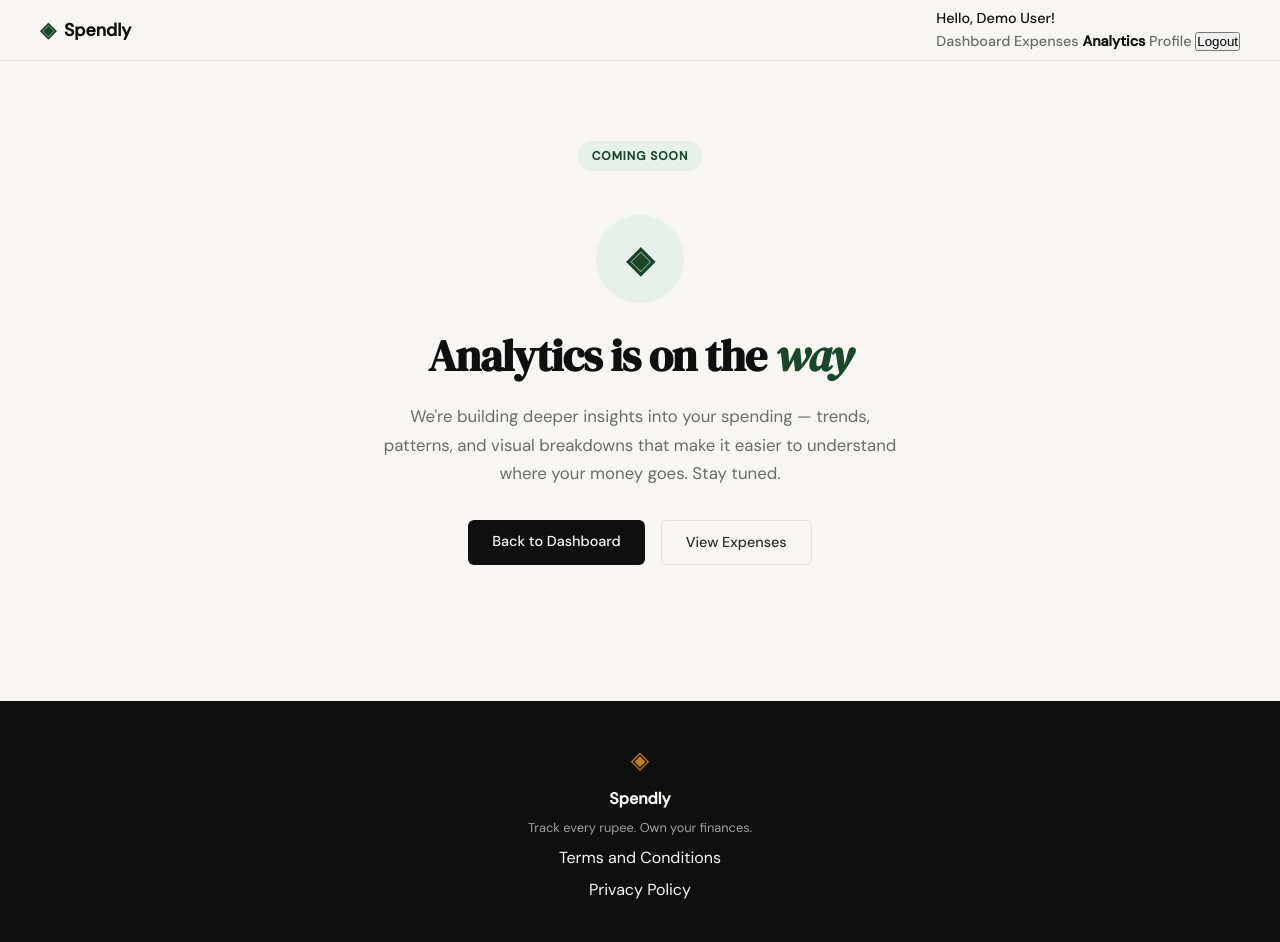
After one commit to ashrithasadaram/spendly-using-claude, a Flask app: page /analytics in a window 1280 px wide. The commit adds this page. Run offline with Flask 3, Linux system fonts and the light colour scheme; a user stored in the database is signed in.

Commit message:
add coming soon page

```diff
--- a/app.py
+++ b/app.py
@@ -255,6 +255,17 @@ def profile():
         return render_template("error.html", error="Unable to load profile"), 500
     finally:
         conn.close()
+
+
+# ================================================================== #
+# ANALYTICS (placeholder — coming soon)                               #
+# ================================================================== #
+
+@app.route("/analytics")
+@login_required
+def analytics():
+    """Analytics placeholder — deeper insights coming soon."""
+    return render_template("analytics.html")
 
 
 # ================================================================== #
--- a/static/css/style.css
+++ b/static/css/style.css
@@ -478,6 +478,73 @@ a { color: inherit; text-decoration: none; }
 .auth-switch a:hover { text-decoration: underline; }
 
 /* ------------------------------------------------------------------ */
+/* User nav active state                                               */
+/* ------------------------------------------------------------------ */
+
+.user-nav a.active {
+    color: var(--ink);
+    font-weight: 600;
+}
+
+/* ------------------------------------------------------------------ */
+/* Coming Soon (Analytics placeholder)                                 */
+/* ------------------------------------------------------------------ */
+
+.coming-soon {
+    max-width: var(--max-width);
+    margin: 0 auto;
+    padding: 5rem 2rem 6rem;
+    text-align: center;
+    display: flex;
+    flex-direction: column;
+    align-items: center;
+    gap: 1.25rem;
+}
+
+.coming-soon-mark {
+    width: 88px;
+    height: 88px;
+    border-radius: 50%;
+    background: var(--accent-light);
+    color: var(--accent);
+    display: flex;
+    align-items: center;
+    justify-content: center;
+    font-size: 2.25rem;
+    font-weight: 600;
+    margin-bottom: 0.5rem;
+}
+
+.coming-soon-title {
+    font-family: var(--font-display);
+    font-size: clamp(2rem, 4vw, 2.75rem);
+    line-height: 1.15;
+    letter-spacing: -0.02em;
+    color: var(--ink);
+    max-width: 620px;
+}
+
+.coming-soon-title em {
+    font-style: italic;
+    color: var(--accent);
+}
+
+.coming-soon-subtitle {
+    font-size: 1.05rem;
+    color: var(--ink-muted);
+    line-height: 1.7;
+    max-width: 520px;
+}
+
+.coming-soon-actions {
+    display: flex;
+    gap: 1rem;
+    flex-wrap: wrap;
+    justify-content: center;
+    margin-top: 0.75rem;
+}
+
+/* ------------------------------------------------------------------ */
 /* Footer                                                              */
 /* ------------------------------------------------------------------ */
 
--- /dev/null
+++ b/templates/analytics.html
@@ -0,0 +1,22 @@
+{% extends "base.html" %}
+
+{% block title %}Analytics - Spendly{% endblock %}
+
+{% block content %}
+<section class="coming-soon">
+    <span class="hero-badge">Coming Soon</span>
+    <div class="coming-soon-mark" aria-hidden="true">◈</div>
+    <h1 class="coming-soon-title">
+        Analytics is on the <em>way</em>
+    </h1>
+    <p class="coming-soon-subtitle">
+        We're building deeper insights into your spending — trends, patterns,
+        and visual breakdowns that make it easier to understand where your
+        money goes. Stay tuned.
+    </p>
+    <div class="coming-soon-actions">
+        <a href="{{ url_for('dashboard') }}" class="btn-primary">Back to Dashboard</a>
+        <a href="{{ url_for('expenses') }}" class="btn-ghost">View Expenses</a>
+    </div>
+</section>
+{% endblock %}
--- a/templates/base.html
+++ b/templates/base.html
@@ -23,9 +23,10 @@
                 <div class="user-menu">
                     <span class="user-greeting">Hello, {{ session.user_name }}!</span>
                     <nav class="user-nav">
-                        <a href="{{ url_for('dashboard') }}">Dashboard</a>
-                        <a href="{{ url_for('expenses') }}">Expenses</a>
-                        <a href="{{ url_for('profile') }}">Profile</a>
+                        <a href="{{ url_for('dashboard') }}" class="{% if request.endpoint == 'dashboard' %}active{% endif %}">Dashboard</a>
+                        <a href="{{ url_for('expenses') }}" class="{% if request.endpoint in ['expenses', 'expense_detail', 'expenses_recent', 'expenses_summary', 'expenses_summary_monthly', 'expenses_summary_category', 'categories_overview', 'category_detail', 'categories_trend'] %}active{% endif %}">Expenses</a>
+                        <a href="{{ url_for('analytics') }}" class="{% if request.endpoint == 'analytics' %}active{% endif %}">Analytics</a>
+                        <a href="{{ url_for('profile') }}" class="{% if request.endpoint == 'profile' %}active{% endif %}">Profile</a>
                         <form action="{{ url_for('logout') }}" method="POST" style="display: inline;">
                             <button type="submit" class="nav-link logout-btn">Logout</button>
                         </form>
```
